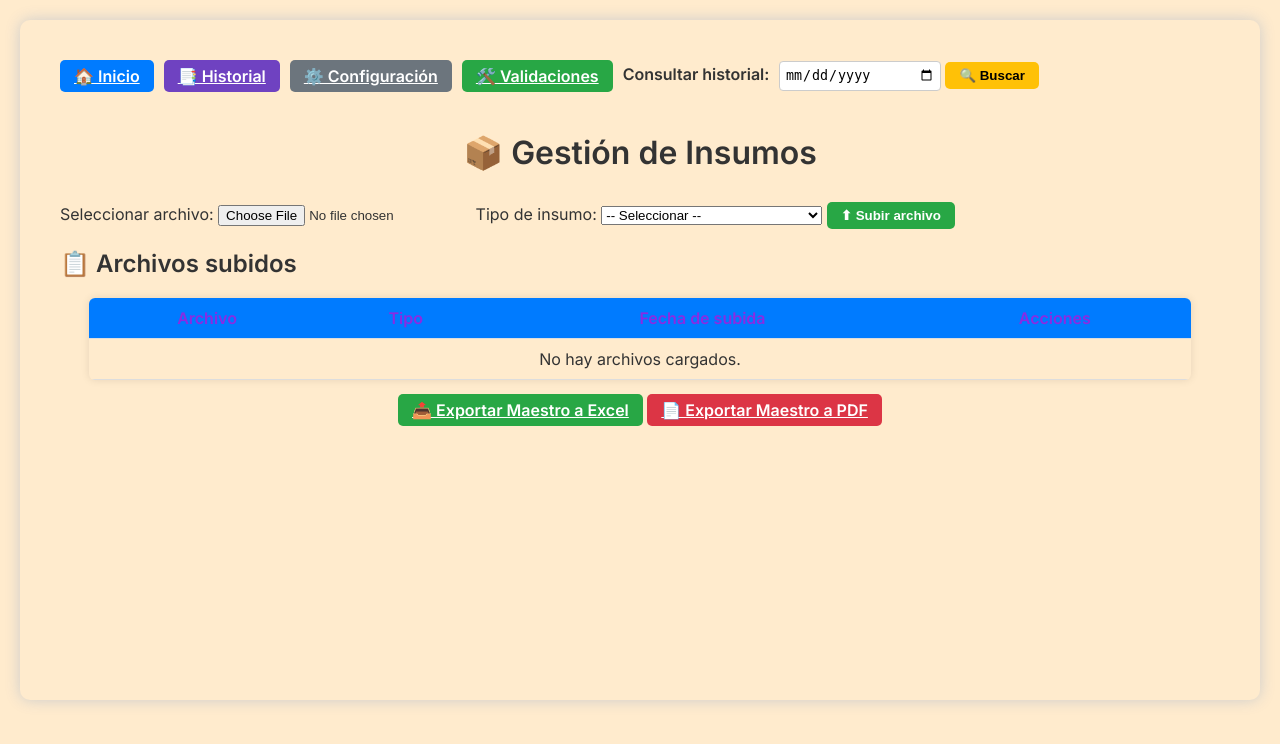
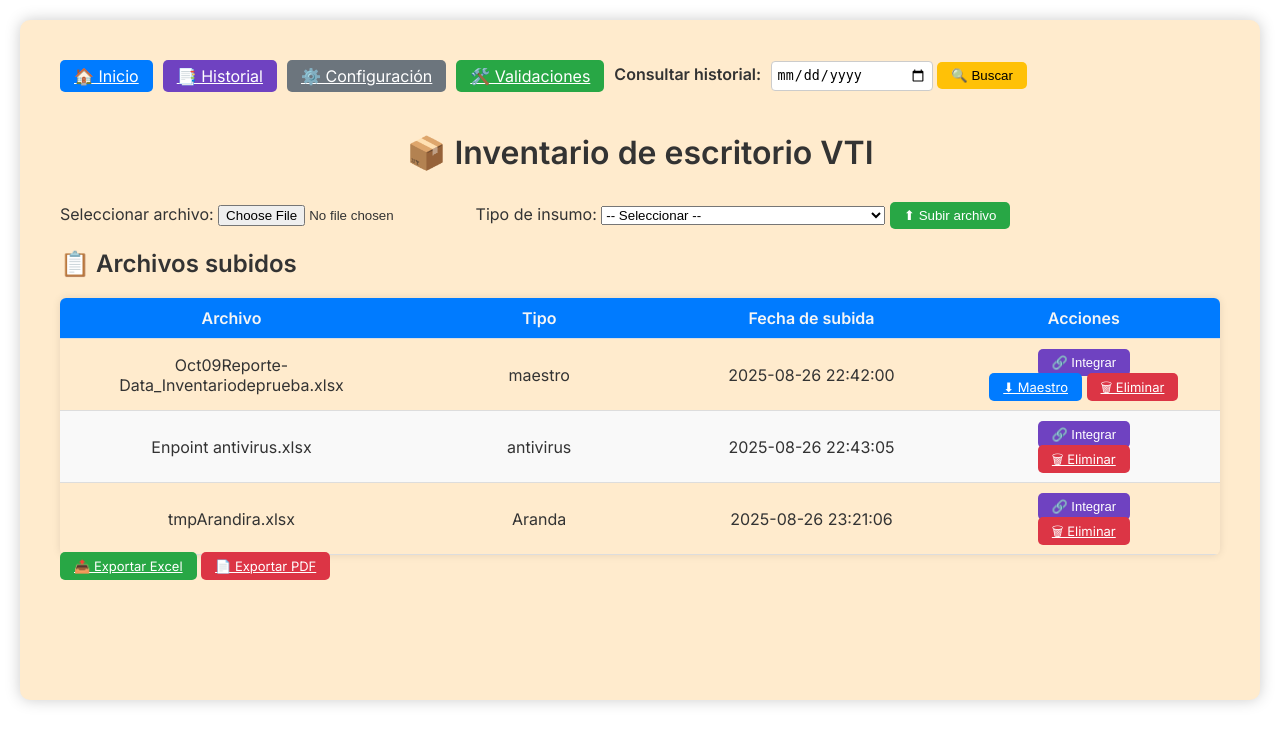
Before and after one commit to Demonista/App_Inventario, a Flask app: page / in a window 1280 px wide. Shown: the top 744 px of the page. Run offline with Flask 3, Linux system fonts and the light colour scheme.

Commit message:
Versión 0.5.6 Actualizacion de logica insumos y Antivirus botones pequeños.

```diff
--- a/app.py
+++ b/app.py
@@ -53,7 +53,7 @@
 
 # Inicialización
 archivos = cargar_json(ARCHIVOS_JSON, [])
-config = cargar_json(CONFIG_JSON, {"autor": "Sistema", "version": "1.0"})
+config = cargar_json(CONFIG_JSON, {"autor": "Sistema", "version": "1.0", "usuarios": []})
 
 
 # --- Rutas principales ---
@@ -65,10 +65,7 @@
 
 @app.route("/upload", methods=["POST"])
 def upload():
-    """
-    Subir archivo con tipo de insumo.
-    Se guarda en /uploads y se registra en archivos.json
-    """
+    """Subir archivo con tipo de insumo"""
     if "archivo" not in request.files:
         flash("No se envió archivo", "error")
         return redirect(url_for("index"))
@@ -80,7 +77,6 @@
         flash("Archivo no válido", "error")
         return redirect(url_for("index"))
 
-    # Guardar archivo en uploads
     filepath = os.path.join(UPLOAD_FOLDER, file.filename)
     file.save(filepath)
 
@@ -100,11 +96,7 @@
 
 @app.route("/integrar", methods=["POST"])
 def integrar():
-    """
-    Integra un archivo subido en el maestro según tipo de insumo.
-    - Si es 'maestro', reemplaza el maestro actual.
-    - Si es otro insumo, se hace merge con el maestro.
-    """
+    """Integra archivo subido en el maestro según tipo de insumo"""
     filename = request.form.get("filename")
     tipo_insumo = request.form.get("tipo_insumo")
 
@@ -118,30 +110,20 @@
         return redirect(url_for("index"))
 
     try:
-        # Leer archivo subido
         df_insumo = pd.read_excel(filepath)
 
         if tipo_insumo == "maestro":
-            # Guardar como maestro directamente
             df_insumo.to_excel(MAESTRO_FILE, index=False)
             flash(f"El archivo {filename} se estableció como Maestro", "success")
-
         else:
             if not os.path.exists(MAESTRO_FILE):
                 flash("No existe maestro para integrar", "error")
                 return redirect(url_for("index"))
 
-            # Cargar maestro existente
             df_maestro = pd.read_excel(MAESTRO_FILE)
-
-            # TODO: aquí se pueden programar reglas de negocio específicas
-            # Ejemplo básico → concatenar
             df_resultado = pd.concat([df_maestro, df_insumo], ignore_index=True)
-
-            # Guardar de nuevo el maestro
             df_resultado.to_excel(MAESTRO_FILE, index=False)
             flash(f"Archivo {filename} integrado como {tipo_insumo}", "success")
-
     except Exception as e:
         flash(f"Error al integrar: {str(e)}", "error")
 
@@ -150,7 +132,6 @@
 
 @app.route("/exportar-excel")
 def exportar_excel():
-    """Exporta el maestro actual a Excel"""
     if not os.path.exists(MAESTRO_FILE):
         flash("No hay maestro disponible para exportar", "error")
         return redirect(url_for("index"))
@@ -159,40 +140,34 @@
 
 @app.route("/exportar-pdf")
 def exportar_pdf():
-    """Exporta el maestro a PDF con ReportLab"""
     if not os.path.exists(MAESTRO_FILE):
         flash("No hay maestro disponible para exportar", "error")
         return redirect(url_for("index"))
 
     df = pd.read_excel(MAESTRO_FILE)
-
     pdf_file = os.path.join(DATA_FOLDER, "inventario.pdf")
     c = canvas.Canvas(pdf_file, pagesize=letter)
     width, height = letter
 
-    # Título
     c.setFont("Helvetica-Bold", 14)
     c.drawString(50, height - 50, "Inventario Maestro")
 
-    # Imprimir primeras filas
     c.setFont("Helvetica", 10)
     y = height - 80
     for i, row in df.head(30).iterrows():
         line = " | ".join([str(v) for v in row.values])
-        c.drawString(50, y, line[:120])  # recorte por ancho de página
+        c.drawString(50, y, line[:120])
         y -= 15
         if y < 50:
             c.showPage()
             y = height - 50
 
     c.save()
-
     return send_file(pdf_file, as_attachment=True, download_name="inventario.pdf")
 
 
 @app.route("/download-maestro")
 def download_maestro():
-    """Descarga directa del archivo maestro"""
     if not os.path.exists(MAESTRO_FILE):
         flash("No hay maestro disponible para descargar", "error")
         return redirect(url_for("index"))
@@ -201,18 +176,47 @@
 
 @app.route("/historial")
 def historial():
-    """Historial basado en los archivos cargados"""
-    return render_template("historial.html", archivos=archivos)
+    return render_template("historial.html", historial=archivos)
 
 
+# --- Configuración de usuarios y sistema ---
 @app.route("/configuracion")
 def configuracion():
-    """Página de configuración"""
-    return render_template("config.html", config=config)
+    """Página de configuración general (usuarios, autor, versión)"""
+    return render_template("configuracion.html", config=config)
 
+
+@app.route("/guardar_configuracion", methods=["POST"])
+def guardar_configuracion():
+    """Guardar cambios en la configuración general"""
+    usuarios = request.form.getlist("usuarios[]")
+    correos = request.form.getlist("correos[]")
+    activos = request.form.getlist("activos[]")
+
+    config["usuarios"] = []
+    for i in range(len(usuarios)):
+        config["usuarios"].append({
+            "nombre": usuarios[i],
+            "correo": correos[i],
+            "activo": usuarios[i] in activos
+        })
+
+    autor = request.form.get("autor")
+    version = request.form.get("version")
+    if autor: config["autor"] = autor
+    if version: config["version"] = version
+
+    guardar_json(CONFIG_JSON, config)
+    flash("✅ Configuración general guardada correctamente.", "success")
+    return redirect(url_for("configuracion"))
+
+
+# --- Configuración de validaciones Insumo 1 ---
 @app.route("/configuracion_general")
 def configuracion_general():
-    return render_template("config_general.html")
+    reglas = config.get("validaciones", [])
+    return render_template("configuracion_general.html", reglas=reglas)
+
 
 @app.route("/guardar_configuracion_general", methods=["POST"])
 def guardar_configuracion_general():
@@ -228,16 +232,16 @@
             "valor": valores[i]
         })
 
-    CONFIG["validaciones"] = reglas
-    guardar_configuracion()
+    config["validaciones"] = reglas
+    guardar_json(CONFIG_JSON, config)
 
-    flash("✅ Configuración general guardada con éxito.", "success")
+    flash("✅ Configuración de validaciones guardada con éxito.", "success")
     return redirect(url_for("configuracion_general"))
 
 
+# --- Eliminar archivo ---
 @app.route("/eliminar/<nombre_archivo>")
 def eliminar(nombre_archivo):
-    """Eliminar un archivo subido"""
     global archivos
     archivos = [a for a in archivos if a["nombre"] != nombre_archivo]
     guardar_json(ARCHIVOS_JSON, archivos)
--- a/static/css/estilos.css
+++ b/static/css/estilos.css
@@ -3,7 +3,7 @@
 ============================== */
 body {
     font-family: Inter, Source Code Pro, Arial, sans-serif;
-    background: blanchedalmond;
+    background: white-space;
     margin: 20px;
     color: #333;
 }
@@ -62,11 +62,11 @@
 @media (max-width: 768px) {
     .top-nav {
         flex-direction: column;
-        align-items: flex-start;
+        align-items: stretch;
     }
     .top-nav a,
     .top-nav button {
-        width: 100%;
+        width: 25%;
         text-align: center;
     }
 }
@@ -79,7 +79,7 @@
     border: none;
     border-radius: 5px;
     cursor: pointer;
-    font-weight: bold;
+    /*font-weight: bold;*/
     transition: transform 0.1s ease, opacity 0.2s ease;
 }
 
@@ -88,6 +88,15 @@
     opacity: 0.9;
     transform: scale(1.02);
 }
+
+
+/* Tamaño pequeño uniforme */
+.btn-small {
+    font-size: 13px;
+    padding: 6px 14px;
+    min-width: 90px;
+}
+
 
 /* Variantes */
 .btn.azul { background: #007bff; color: white; }
@@ -101,7 +110,6 @@
    Tablas
 ============================== */
 table {
-    width: 95%;
     margin: auto;
     border-collapse: collapse;
     border-radius: 6px;
@@ -110,6 +118,12 @@
 }
 
 th, td {
+    /*display: flex;
+    flex-direction: column;
+    flex-wrap: nowrap;*/
+    width: 15%;
+    border-collapse: collapse;
+    margin: auto;
     padding: 10px;
     border-bottom: 1px solid #ddd;
     text-align: center;
@@ -117,7 +131,7 @@
 
 th {
     background-color: #007bff;
-    color: blueviolet;
+    color: whitesmoke;
     font-weight: bold;
 }
 
--- a/templates/configuracion.html
+++ b/templates/configuracion.html
@@ -6,7 +6,7 @@
 <!-- =============================
      Formulario de configuración
 ============================== -->
-<form action="{{ url_for('guardar_config') }}" method="POST">
+<form action="{{ url_for('guardar_configuracion') }}" method="POST">
     <table>
         <thead>
             <tr>
--- a/templates/index.html
+++ b/templates/index.html
@@ -1,7 +1,7 @@
 {% extends "layout.html" %}
 
 {% block content %}
-<h1>📦 Gestión de Insumos</h1>
+<h1>📦 Inventario de escritorio VTI</h1>
 
 <!-- =============================
      Formulario de carga de insumos
@@ -16,11 +16,12 @@
         <select id="tipo" name="tipo" required>
             <option value="">-- Seleccionar --</option>
             <option value="maestro">📘 Insumo 1 (Inventario Maestro)</option>
-            <option value="antivirus">🛡 Antivirus</option>
-            <option value="personal">👨‍💼 Personal</option>
-            <option value="da">🔑 Directorio Activo</option>
-            <option value="endpoint">💻 Endpoints</option>
-            <option value="tmp">📂 Archivos Temporales</option>
+            <option value="antivirus">🛡 Insumo 2 Antivirus</option>
+            <option value="personal_ingresos">👨‍💼 Insumo 3a Talento humano ingresos</option>
+            <option value="personal_retiros">👨‍💼 Insumo 3b Talento humano retiros</option>
+            <option value="personal_actualizacion">👨‍💼 Insumo 3c Talento humano actualización</option>
+            <option value="aranda">💻 Insumo 4 Aranda</option>
+            <option value="directorio_activo">📂 Insumo 5 Directorio Activo</option>
         </select>
 
         <button type="submit" class="btn verde">⬆ Subir archivo</button>
@@ -32,7 +33,7 @@
 ============================== -->
 <section>
     <h2>📋 Archivos subidos</h2>
-    <table>
+    <table class="tabla-insumos">
         <thead>
             <tr>
                 <th>Archivo</th>
@@ -48,24 +49,26 @@
                 <td>{{ archivo.tipo }}</td>
                 <td>{{ archivo.fecha }}</td>
                 <td>
+                    <div class="acciones-botones">
                         <!-- Formulario para integrar este archivo -->
-                    <form action="{{ url_for('integrar') }}" method="POST" style="display:inline;">
+                        <form action="{{ url_for('integrar') }}" method="POST" class="accion-form">
                             <input type="hidden" name="filename" value="{{ archivo.nombre }}">
                             <input type="hidden" name="tipo_insumo" value="{{ archivo.tipo }}">
-                        <button type="submit" class="btn morado">🔗 Integrar</button>
+                            <button type="submit" class="btn morado btn-small">🔗 Integrar</button>
                         </form>
 
                         <!-- Descargar Maestro (si es insumo maestro) -->
                         {% if archivo.tipo == "maestro" %}
-                        <a href="{{ url_for('download_maestro') }}" class="btn azul">⬇ Descargar Maestro</a>
+                            <a href="{{ url_for('download_maestro') }}" class="btn azul btn-small">⬇ Maestro</a>
                         {% endif %}
 
                         <!-- Eliminar archivo -->
                         <a href="{{ url_for('eliminar', nombre_archivo=archivo.nombre) }}"
-                       class="btn rojo"
+                           class="btn rojo btn-small"
                            onclick="return confirm('¿Seguro que deseas eliminar {{ archivo.nombre }}?');">
                            🗑 Eliminar
                         </a>
+                    </div>
                 </td>
             </tr>
             {% else %}
@@ -80,8 +83,8 @@
 <!-- =============================
      Botones de exportación global
 ============================== -->
-<section style="text-align: center; margin-top: 20px;">
-    <a href="{{ url_for('exportar_excel') }}" class="btn verde">📤 Exportar Maestro a Excel</a>
-    <a href="{{ url_for('exportar_pdf') }}" class="btn rojo">📄 Exportar Maestro a PDF</a>
+<section class="exportacion-global">
+    <a href="{{ url_for('exportar_excel') }}" class="btn verde btn-small">📤 Exportar Excel</a>
+    <a href="{{ url_for('exportar_pdf') }}" class="btn rojo btn-small">📄 Exportar PDF</a>
 </section>
 {% endblock %}
--- a/templates/layout.html
+++ b/templates/layout.html
@@ -3,7 +3,7 @@
 <head>
     <meta charset="UTF-8">
     <meta name="viewport" content="width=device-width, initial-scale=1.0">
-    <title>{{ title or "Inventario de Insumos" }}</title>
+    <title>{{ title or "Inventario de Escritorio VTI" }}</title>
 
     <!-- Estilos propios -->
     <link rel="stylesheet" href="{{ url_for('static', filename='css/estilos.css') }}">
```
Also changed, not shown: data/archivos.json (added, +20 -0 lines), 1 other file. Lines whose indentation alone changed are shown as unchanged.
